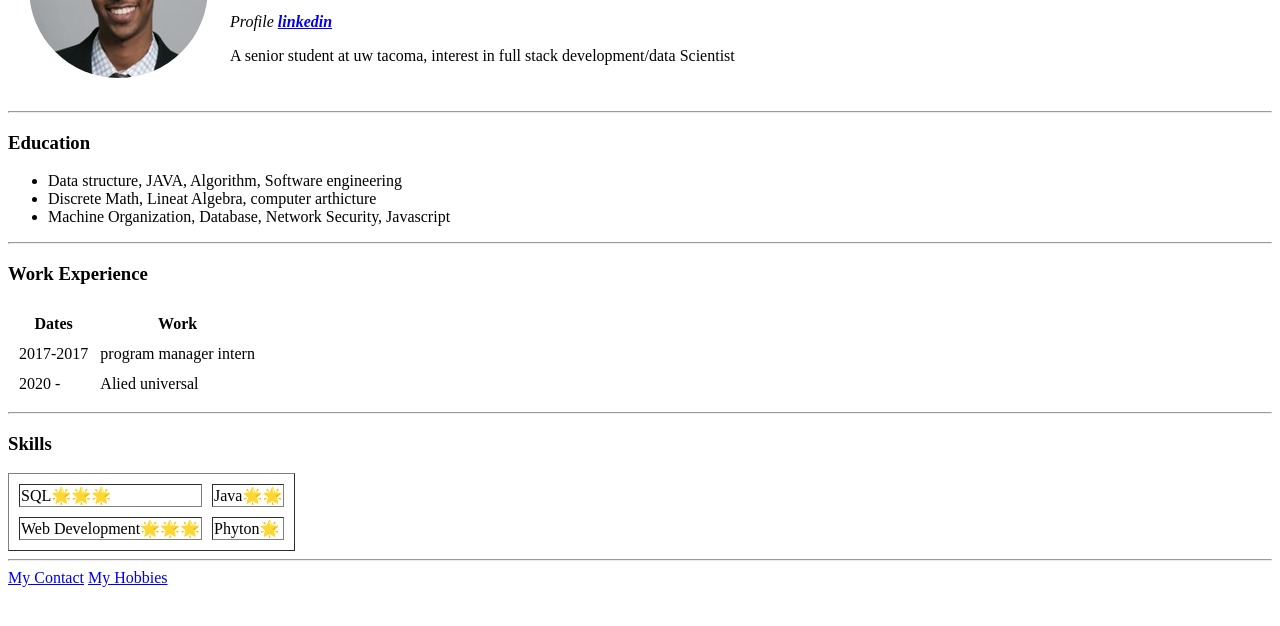
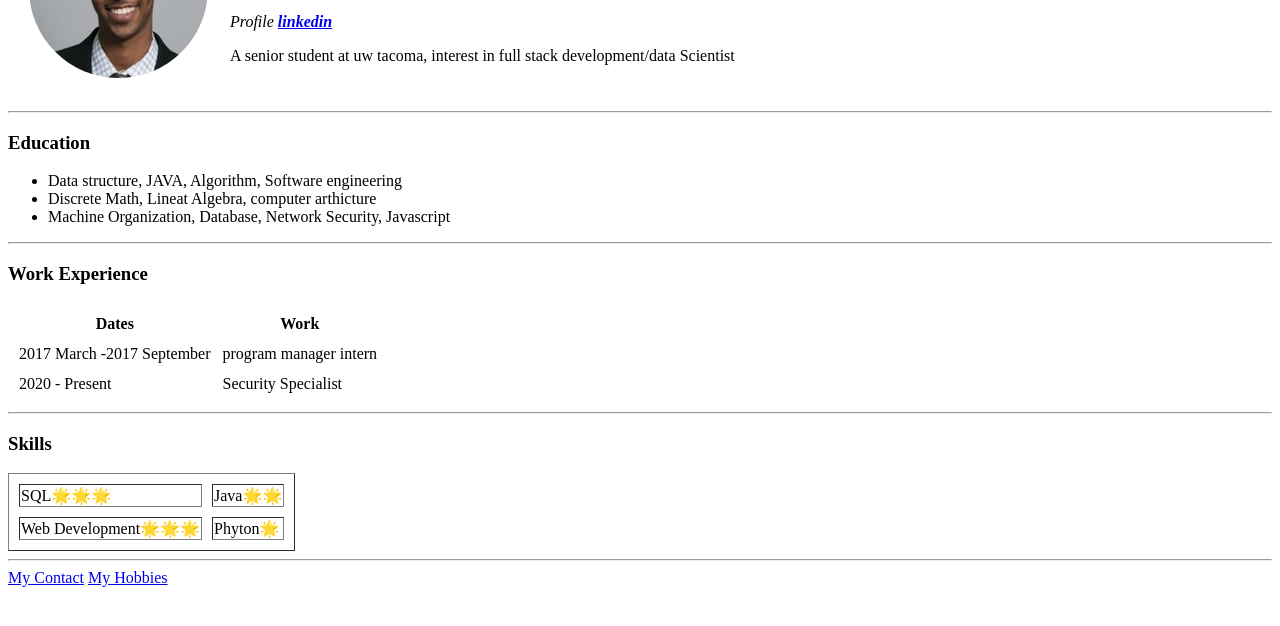
Before and after one commit to mjama290/cv, a plain HTML site: page index.html in a window 1280 px wide. Shown: the part 130-756 px from the top of the page. Drawn offline with Linux system fonts and the light colour scheme.

Commit message:
Update index.html

```diff
--- a/index.html
+++ b/index.html
@@ -34,12 +34,12 @@
     </thead>
     <tbody>
       <tr>
-        <td>2017-2017</td>
+        <td>2017 March -2017 September</td>
         <td>program manager intern</td>
       </tr>
       <tr>
-        <td>2020 -</td>
-        <td>Alied universal</td>
+        <td>2020 - Present</td>
+        <td>Security Specialist</td>
       </tr>
     </tbody>
   </table>
```
